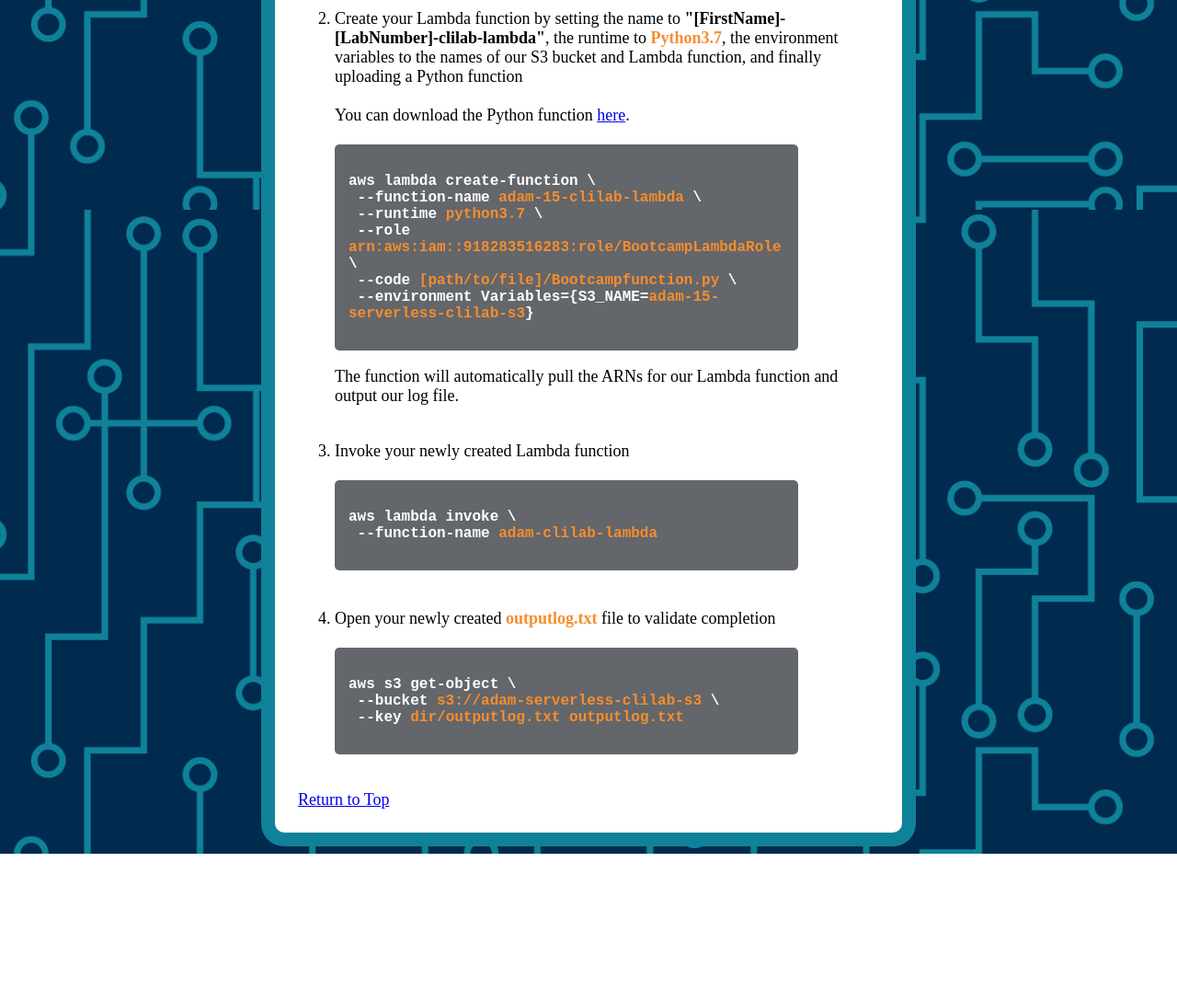
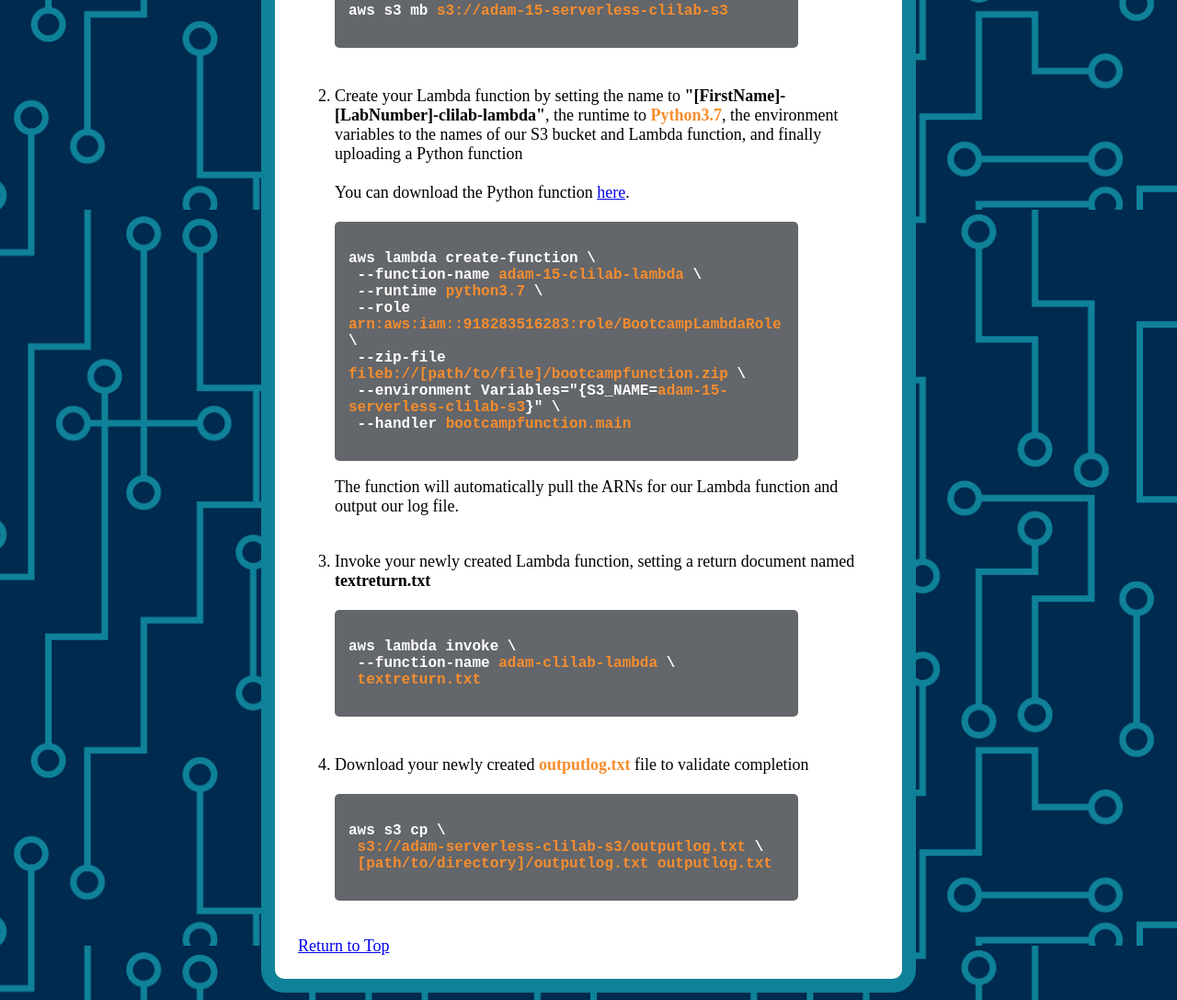
Before and after one commit to aesawyer/AWSBootcamp, a plain HTML site: page ServerlessInstructions.html in a window 1280 px wide. Shown: the part 572-1659 px from the top of the page at 92% size. Before the commit the page ends 1500 px from the top, so only its background shows below. Drawn offline with Linux system fonts and the light colour scheme.

Commit message:
Validated CLI commands

```diff
--- a/ServerlessInstructions.html
+++ b/ServerlessInstructions.html
@@ -41,21 +41,21 @@
         <div class="box">
             <h2><center>AWS Serverless Infrastructure<br>CLI Instructions:</center></h2>
             <center><a href="index.html">Return Home</a><br></center>
-            <p>In this lab we will be creating a serverless infrastructure. We want to have a Lambda function which grabs the Amazon Resource Number (ARN) for itself.<br><br> This information will then be saved to an <em>outputlog.txt</em> file saved within an S3 bucket.<br><br> We have already created a role for our Lambda function (ARN: <font class="ohigh">arn:aws:iam::918283516283:role/BootcampLambdaRole</font>) and will create the remaining resources using the below instructions:</p>
+            <p>In this lab we will be creating a serverless infrastructure. We want to have a Lambda function which grabs the Amazon Resource Number (ARN) for itself as well as the name of an S3 bucket. This information will then be saved to an <em>outputlog.txt</em> file saved within said S3 bucket.<br><br><u>Please note:</u> If you have installed the AWS CLI using previous WGU instructions you will have created a profile named <em>bootcamp</em>. When using any below commands you must add <font class="ohigh">--profile bootcamp</font> to ensure you have proper permissions.<br><br> We have already created a role for our Lambda function (ARN: <font class="ohigh">arn:aws:iam::918283516283:role/BootcampLambdaRole</font>) and will create the remaining resources using the below instructions:</p>
             <ol>
                 <li>Create your S3 bucket using the name <strong>"[FirstName]-[LabNumber]-serverless-clilab-s3"</strong></li><br>
                 <div class="cli"><p>aws s3 mb <box class="ohigh">s3://adam-15-serverless-clilab-s3</box></p></div><br><br>
 
                 <li>Create your Lambda function by setting the name to <strong>"[FirstName]-[LabNumber]-clilab-lambda"</strong>, the runtime to <font class="ohigh">Python3.7</font>, the environment variables to the names of our S3 bucket and Lambda function, and finally uploading a Python function</li><br>
-                You can download the Python function <a href="Bootcampfunction.py" download>here</a>.<br><br>
-                <div class="cli"><p>aws lambda create-function \ <br>&nbsp;--function-name <box class="ohigh">adam-15-clilab-lambda</box> \ <br>&nbsp;--runtime <box class="ohigh">python3.7</box> \ <br>&nbsp;--role <box class="ohigh">arn:aws:iam::918283516283:role/BootcampLambdaRole</box> \ <br>&nbsp;--code <box class="ohigh">[path/to/file]/Bootcampfunction.py</box> \ <br>&nbsp;--environment Variables={S3_NAME=<box class="ohigh">adam-15-serverless-clilab-s3</box>}</p></div>
+                You can download the Python function <a href="bootcampfunction.zip" download>here</a>.<br><br>
+                <div class="cli"><p>aws lambda create-function \ <br>&nbsp;--function-name <box class="ohigh">adam-15-clilab-lambda</box> \ <br>&nbsp;--runtime <box class="ohigh">python3.7</box> \ <br>&nbsp;--role <box class="ohigh">arn:aws:iam::918283516283:role/BootcampLambdaRole</box> \ <br>&nbsp;--zip-file <box class="ohigh">fileb://[path/to/file]/bootcampfunction.zip</box> \ <br>&nbsp;--environment Variables="{S3_NAME=<box class="ohigh">adam-15-serverless-clilab-s3</box>}" \<br>&nbsp;--handler <box class="ohigh">bootcampfunction.main</box></p></div>
                 <p>The function will automatically pull the ARNs for our Lambda function and output our log file.</p><br>
 
-                <li>Invoke your newly created Lambda function</li><br>
-                <div class="cli"><p>aws lambda invoke \ <br>&nbsp;--function-name <box class="ohigh">adam-clilab-lambda</box></p></div><br><br>
+                <li>Invoke your newly created Lambda function, setting a return document named <strong>textreturn.txt</strong></li><br>
+                <div class="cli"><p>aws lambda invoke \ <br>&nbsp;--function-name <box class="ohigh">adam-clilab-lambda</box> \ <br>&nbsp;<box class="ohigh">textreturn.txt</box></p></div><br><br>
 
-                <li>Open your newly created <font class="ohigh">outputlog.txt</font> file to validate completion</li><br>
-                <div class="cli"><p>aws s3 get-object \ <br>&nbsp;--bucket <box class="ohigh">s3://adam-serverless-clilab-s3</box> \ <br>&nbsp;--key <box class="ohigh">dir/outputlog.txt</box> <box class="ohigh">outputlog.txt</box></p></div><br>
+                <li>Download your newly created <font class="ohigh">outputlog.txt</font> file to validate completion</li><br>
+                <div class="cli"><p>aws s3 cp \ <br>&nbsp;<box class="ohigh">s3://adam-serverless-clilab-s3/outputlog.txt</box> \ <br>&nbsp;<box class="ohigh">[path/to/directory]/outputlog.txt</box> <box class="ohigh">outputlog.txt</box></p></div><br>
             </ol>
             <a href='#top'>Return to Top</a>
         </div>
```
Also changed, not shown: NonServerlessInstructions.html (+6 -9 lines).
